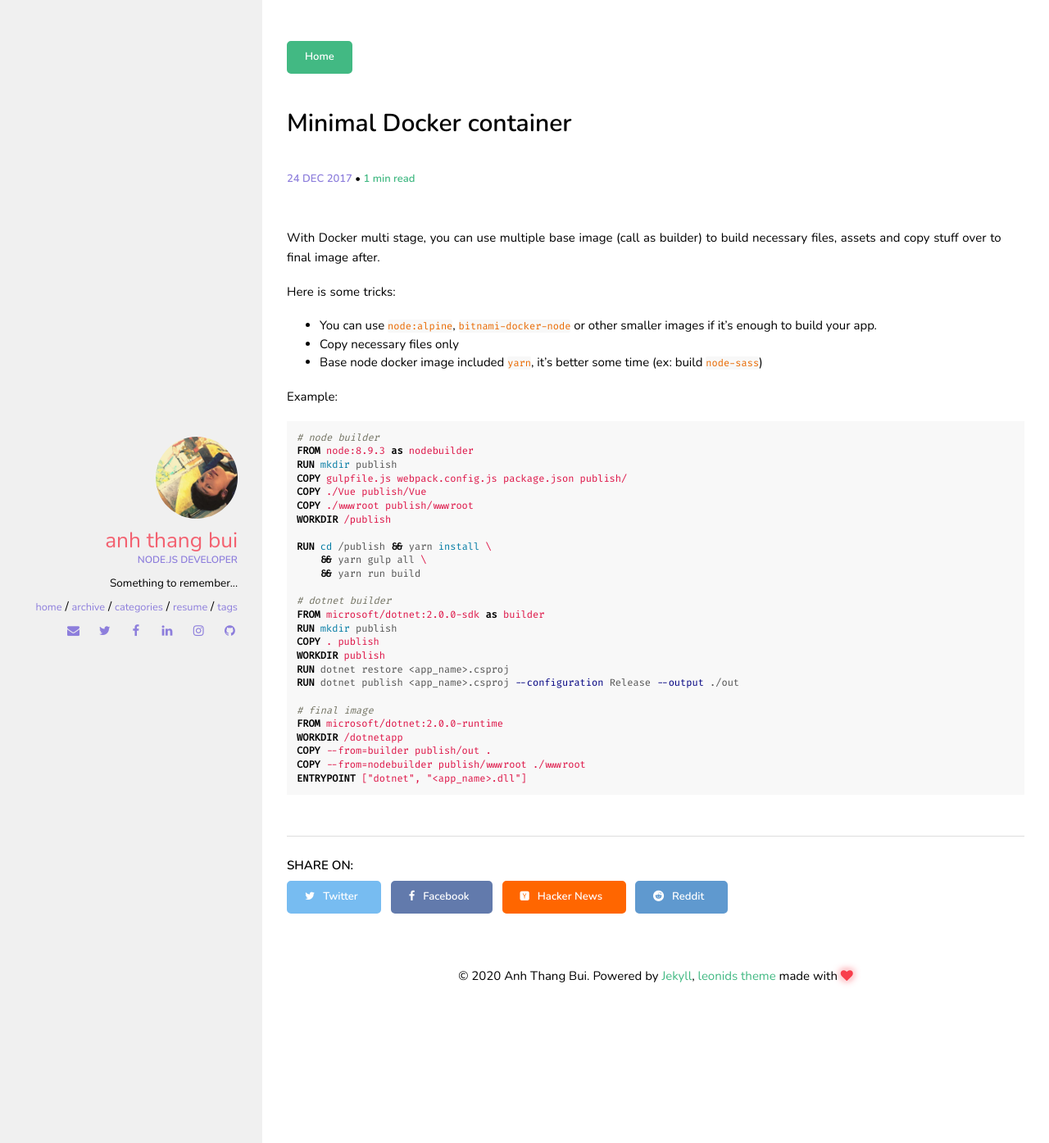
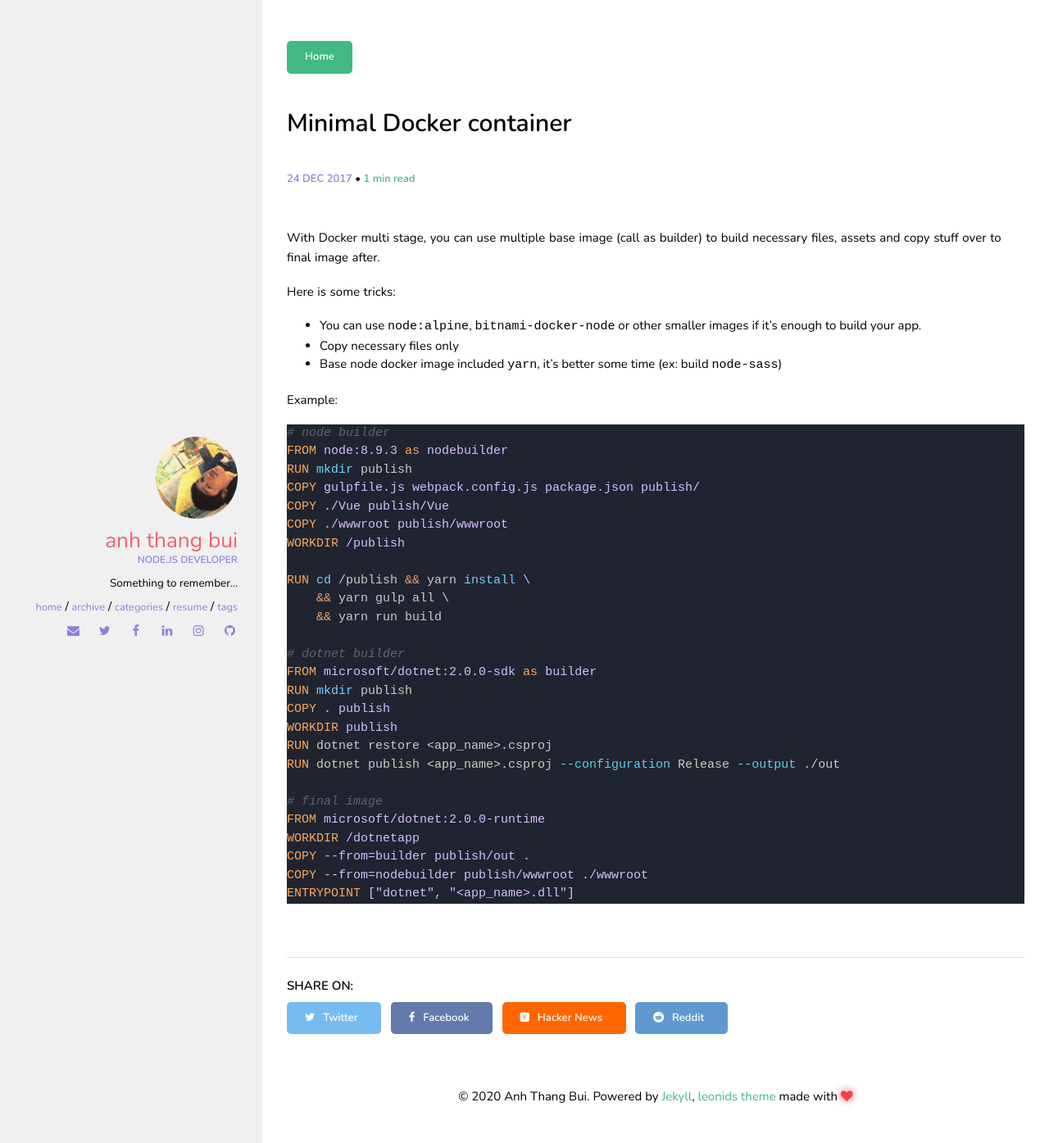
Before and after one commit to anhthang/org, a Jekyll site: the page built from _posts/2017-12-24-minimal-docker-container.md, in a window 1280 px wide. Shown: the whole page at 82% size. Built offline with Jekyll 4.4.1, drawn with Linux system fonts in a browser that asks for light colours.

Commit message:
:bento: adding ayu theme

```diff
--- /dev/null
+++ b/_sass/components/_ayu-light.scss
@@ -0,0 +1,95 @@
+/**
+ * Code Highlighting Style for Jekyll or Pygments
+ * Ayu Light Theme by dempfi
+ * https://github.com/dempfi
+ */
+
+$accent: #ff9940;
+$background: #fafafa;
+$foreground: #6c7680;
+$ui: #959da6;
+$tag: #55b4d4;
+$func: #f2ae49;
+$entity: #399ee6;
+$string: #86b300;
+$regexp: #4cbf99;
+$markup: #f07171;
+$keyword: #fa8d3e;
+$special: #e6ba7e;
+$comment: #abb0b6;
+$constant: #a37acc;
+$operator: #ed9366;
+$error: #f51818;
+
+.highlight {
+	background-color: $background;
+	color: $foreground;
+	.c { color: $comment; font-style: italic; } /* Comment */
+	.err { color: $background; background-color: $error; } /* Error */
+	// .g { color: $generic } /* Generic */
+	.k { color: $keyword } /* Keyword */
+	// .l { color: #93a1a1 } /* Literal */
+	// .n { color: #93a1a1 } /* Name */
+	.o { color: $operator } /* Operator */
+	// .x { color: #cb4b16 } /* Other */
+	// .p { color: #93a1a1 } /* Punctuation */
+	.cm { color: $comment } /* Comment.Multiline */
+	.cp { color: $comment } /* Comment.Preproc */
+	.c1 { color: $comment } /* Comment.Single */
+	.cs { color: $special } /* Comment.Special */
+	.gd { color: $error } /* Generic.Deleted */
+	.ge { font-style: italic } /* Generic.Emph */
+	.gr { color: $background; background-color: $error; } /* Generic.Error */
+	.gh { color: $accent } /* Generic.Heading */
+	.gi { color: $string } /* Generic.Inserted */
+	.go { color: $foreground } /* Generic.Output */
+	.gp { color: $foreground } /* Generic.Prompt */
+	.gs { font-weight: bold } /* Generic.Strong */
+	.gu { color: $foreground } /* Generic.Subheading */
+	.gt { color: $background; background-color: $error; } /* Generic.Traceback */
+	.kc { color: $keyword } /* Keyword.Constant */
+	.kd { color: $keyword } /* Keyword.Declaration */
+	.kn { color: $operator } /* Keyword.Namespace */
+	.kp { color: $keyword } /* Keyword.Pseudo */
+	.kr { color: $keyword } /* Keyword.Reserved */
+	.kt { color: $keyword } /* Keyword.Type */
+	// .ld { color: #93a1a1 } /* Literal.Date */
+	.m { color: $constant } /* Literal.Number */
+	.s { color: $constant } /* Literal.String */
+	.na { color: $markup } /* Name.Attribute */
+	.nb { color: $entity } /* Name.Builtin */
+	.nc { color: $func } /* Name.Class */
+	.no { color: $constant } /* Name.Constant */
+	.nd { color: $func } /* Name.Decorator */
+	.ni { color: $entity } /* Name.Entity */
+	.ne { color: $func } /* Name.Exception */
+	.nf { color: $func } /* Name.Function */
+	.nl { color: $entity } /* Name.Label */
+	.nn { color: $entity } /* Name.Namespace */
+	// .nx { color: #93a1a1 } /* Name.Other */
+	// .py { color: #93a1a1 } /* Name.Property */
+	.nt { color: $tag } /* Name.Tag */
+	.nv { color: $entity } /* Name.Variable */
+	.ow { color: $operator } /* Operator.Word */
+	.w { color: $entity } /* Text.Whitespace */
+	.mf { color: $constant } /* Literal.Number.Float */
+	.mh { color: $constant } /* Literal.Number.Hex */
+	.mi { color: $constant } /* Literal.Number.Integer */
+	.mo { color: $constant } /* Literal.Number.Oct */
+	.sb { color: $string } /* Literal.String.Backtick */
+	.sc { color: $string } /* Literal.String.Char */
+	.sd { color: $string } /* Literal.String.Doc */
+	.s2 { color: $string } /* Literal.String.Double */
+	.se { color: $constant } /* Literal.String.Escape */
+	.sh { color: $string } /* Literal.String.Heredoc */
+	.si { color: $string } /* Literal.String.Interpol */
+	.sx { color: $string } /* Literal.String.Other */
+	.sr { color: $regexp } /* Literal.String.Regex */
+	.s1 { color: $string } /* Literal.String.Single */
+	.ss { color: $tag } /* Literal.String.Symbol */
+	.bp { color: $entity } /* Name.Builtin.Pseudo */
+	.vc { color: $entity } /* Name.Variable.Class */
+	.vg { color: $entity } /* Name.Variable.Global */
+	.vi { color: $entity } /* Name.Variable.Instance */
+	.il { color: $constant } /* Literal.Number.Integer.Long */
+}
--- /dev/null
+++ b/_sass/components/_ayu-mirage.scss
@@ -0,0 +1,95 @@
+/**
+ * Code Highlighting Style for Jekyll or Pygments
+ * Ayu Mirage Theme by dempfi
+ * https://github.com/dempfi
+ */
+
+$accent: #ffcc66;
+$background: #1f2430;
+$foreground: #cbccc6;
+$ui: #707a8c;
+$tag: #5ccfe6;
+$func: #ffd580;
+$entity: #73d0ff;
+$string: #bae67e;
+$regexp: #95e6cb;
+$markup: #f28779;
+$keyword: #ffa759;
+$special: #ffe6b3;
+$comment: #5c6773;
+$constant: #d4bfff;
+$operator: #f29e74;
+$error: #ff3333;
+
+.highlight {
+	background-color: $background;
+	color: $foreground;
+	.c { color: $comment; font-style: italic; } /* Comment */
+	.err { color: $background; background-color: $error; } /* Error */
+	// .g { color: $generic } /* Generic */
+	.k { color: $keyword } /* Keyword */
+	// .l { color: #93a1a1 } /* Literal */
+	// .n { color: #93a1a1 } /* Name */
+	.o { color: $operator } /* Operator */
+	// .x { color: #cb4b16 } /* Other */
+	// .p { color: #93a1a1 } /* Punctuation */
+	.cm { color: $comment } /* Comment.Multiline */
+	.cp { color: $comment } /* Comment.Preproc */
+	.c1 { color: $comment } /* Comment.Single */
+	.cs { color: $special } /* Comment.Special */
+	.gd { color: $error } /* Generic.Deleted */
+	.ge { font-style: italic } /* Generic.Emph */
+	.gr { color: $background; background-color: $error; } /* Generic.Error */
+	.gh { color: $accent } /* Generic.Heading */
+	.gi { color: $string } /* Generic.Inserted */
+	.go { color: $foreground } /* Generic.Output */
+	.gp { color: $foreground } /* Generic.Prompt */
+	.gs { font-weight: bold } /* Generic.Strong */
+	.gu { color: $foreground } /* Generic.Subheading */
+	.gt { color: $background; background-color: $error; } /* Generic.Traceback */
+	.kc { color: $keyword } /* Keyword.Constant */
+	.kd { color: $keyword } /* Keyword.Declaration */
+	.kn { color: $operator } /* Keyword.Namespace */
+	.kp { color: $keyword } /* Keyword.Pseudo */
+	.kr { color: $keyword } /* Keyword.Reserved */
+	.kt { color: $keyword } /* Keyword.Type */
+	// .ld { color: #93a1a1 } /* Literal.Date */
+	.m { color: $constant } /* Literal.Number */
+	.s { color: $constant } /* Literal.String */
+	.na { color: $markup } /* Name.Attribute */
+	.nb { color: $entity } /* Name.Builtin */
+	.nc { color: $func } /* Name.Class */
+	.no { color: $constant } /* Name.Constant */
+	.nd { color: $func } /* Name.Decorator */
+	.ni { color: $entity } /* Name.Entity */
+	.ne { color: $func } /* Name.Exception */
+	.nf { color: $func } /* Name.Function */
+	.nl { color: $entity } /* Name.Label */
+	.nn { color: $entity } /* Name.Namespace */
+	// .nx { color: #93a1a1 } /* Name.Other */
+	// .py { color: #93a1a1 } /* Name.Property */
+	.nt { color: $tag } /* Name.Tag */
+	.nv { color: $entity } /* Name.Variable */
+	.ow { color: $operator } /* Operator.Word */
+	.w { color: $entity } /* Text.Whitespace */
+	.mf { color: $constant } /* Literal.Number.Float */
+	.mh { color: $constant } /* Literal.Number.Hex */
+	.mi { color: $constant } /* Literal.Number.Integer */
+	.mo { color: $constant } /* Literal.Number.Oct */
+	.sb { color: $string } /* Literal.String.Backtick */
+	.sc { color: $string } /* Literal.String.Char */
+	.sd { color: $string } /* Literal.String.Doc */
+	.s2 { color: $string } /* Literal.String.Double */
+	.se { color: $constant } /* Literal.String.Escape */
+	.sh { color: $string } /* Literal.String.Heredoc */
+	.si { color: $string } /* Literal.String.Interpol */
+	.sx { color: $string } /* Literal.String.Other */
+	.sr { color: $regexp } /* Literal.String.Regex */
+	.s1 { color: $string } /* Literal.String.Single */
+	.ss { color: $tag } /* Literal.String.Symbol */
+	.bp { color: $entity } /* Name.Builtin.Pseudo */
+	.vc { color: $entity } /* Name.Variable.Class */
+	.vg { color: $entity } /* Name.Variable.Global */
+	.vi { color: $entity } /* Name.Variable.Instance */
+	.il { color: $constant } /* Literal.Number.Integer.Long */
+}
--- a/_sass/components/_dracula.scss
+++ /dev/null
@@ -1,167 +0,0 @@
-/* Dracula Theme v1.2.5
- *
- * https://github.com/zenorocha/dracula-theme
- *
- * Copyright 2016, All rights reserved
- *
- * Code licensed under the MIT license
- * http://zenorocha.mit-license.org
- *
- * @author Rob G <wowmotty@gmail.com>
- * @author Chris Bracco <chris@cbracco.me>
- * @author Zeno Rocha <hi@zenorocha.com>
- * @author Piruin Panichphol <piruin.p@gmail.com>
- */
-
-/*
- * Variables
- */
-
- $dt-gray-dark: #282a36;  // Background
- $dt-gray: #44475a;       // Current Line & Selection
- $dt-gray-light: #f8f8f2; // Foreground
- $dt-blue: #6272a4;       // Comment
- $dt-cyan: #8be9fd;
- $dt-green: #50fa7b;
- $dt-orange: #ffb86c;
- $dt-pink: #ff79c6;
- $dt-purple: #bd93f9;
- $dt-red: #ff5555;
- $dt-yellow: #f1fa8c;
-
- /*
-  * Styles
-  */
-
- .highlight {
-   background: $dt-gray-dark;
-   color: $dt-gray-light;
-
-   .hll,
-   .s,
-   .sa,
-   .sb,
-   .sc,
-   .dl,
-   .sd,
-   .s2,
-   .se,
-   .sh,
-   .si,
-   .sx,
-   .sr,
-   .s1,
-   .ss {
-     color: $dt-yellow;
-   }
-
-   .go {
-     color: $dt-gray;
-   }
-
-   .err,
-   .g,
-   .l,
-   .n,
-   .x,
-   .p,
-   .ge,
-   .gr,
-   .gh,
-   .gi,
-   .gp,
-   .gs,
-   .gu,
-   .gt,
-   .ld,
-   .no,
-   .nd,
-   .ni,
-   .ne,
-   .nn,
-   .nx,
-   .py,
-   .w,
-   .bp {
-     color: $dt-gray-light;
-   }
-
-   .gh,
-   .gi,
-   .gu {
-     font-weight: bold;
-   }
-
-   .ge {
-     text-decoration: underline;
-   }
-
-   .bp {
-     font-style: italic;
-   }
-
-   .c,
-   .ch,
-   .cm,
-   .cpf,
-   .c1,
-   .cs {
-     color: $dt-blue;
-   }
-
-   .kd,
-   .kt,
-   .nb,
-   .nl,
-   .nv,
-   .vc,
-   .vg,
-   .vi,
-   .vm {
-     color: $dt-cyan;
-   }
-
-   .kd,
-   .nb,
-   .nl,
-   .nv,
-   .vc,
-   .vg,
-   .vi,
-   .vm {
-     font-style: italic;
-   }
-
-   .na,
-   .nc,
-   .nf,
-   .fm {
-     color: $dt-green;
-   }
-
-   .k,
-   .o,
-   .cp,
-   .kc,
-   .kn,
-   .kp,
-   .kr,
-   .nt,
-   .ow {
-     color: $dt-pink;
-   }
-
-   .m,
-   .mb,
-   .mf,
-   .mh,
-   .mi,
-   .mo,
-   .il {
-     color: $dt-purple;
-   }
-
-   .gd {
-     color: $dt-red;
-   }
- }
--- a/_sass/components/_solarized-light.scss
+++ /dev/null
@@ -1,93 +0,0 @@
-/* Code Highlighting Style for Pygments or Rouge */
-/* Solarized Light Color Scheme by Ethan Schoonover */
-/* http://ethanschoonover.com/solarized */
-
-$base03:    #002b36;
-$base02:    #073642;
-$base01:    #586e75;
-$base00:    #657b83;
-$base0:     #839496;
-$base1:     #93a1a1;
-$base2:     #eee8d5;
-$base3:     #fdf6e3;
-$yellow:    #b58900;
-$orange:    #cb4b16;
-$red:       #dc322f;
-$magenta:   #d33682;
-$violet:    #6c71c4;
-$blue:      #268bd2;
-$cyan:      #2aa198;
-$green:     #859900;
-
-.highlight {
-  color: $base00;
-  background: $base3;
-
-  .emphasized { color: $base01; font-weight: bold; }
-
-  // Style for line numbers
-  .linenos { color: $base1; }
-
-  .bp { color: $base1; } // Name.Builtin.Pseudo
-  .c { color: $base1; font-style: italic } // Comment
-  .c1 { color: $base1; font-style: italic } // Comment.Single
-  .cm { color: $base1; font-style: italic } // Comment.Multiline
-  .cp { color: $red; font-weight: bold } // Comment.Preproc
-  .cs { color: $base1; font-weight: bold; font-style: italic } // Comment.Special
-  .err { color: $base00; background-color: $red; } // Error
-  .gd .x { color: $base00; background-color: $magenta; } // Generic.Deleted.Specific
-  .gd { color: $base00; background-color: $magenta; } // Generic.Deleted
-  .ge { font-style: italic; } // Generic.Emph
-  .gh { color: $base1; } // Generic.Heading
-  .gi .x { color: $base00; background-color: $base2; } // Generic.Inserted.Specific
-  .gi { color: $green; background-color: $base2; } // Generic.Inserted
-  .go { color: $base00; } // Generic.Output
-  .gp { color: $base01; } // Generic.Prompt
-  .gr { color: $base00; background-color: $red; } // Generic.Error
-  .gs { @extend .emphasized; } // Generic.Strong
-  .gt { color: $red; background-color: $base2; } // Generic.Traceback
-  .gu { color: $base01; } // Generic.Subheading
-  .il { color: $magenta; } // Literal.Number.Integer.Long
-  .k { color: $blue; font-weight: bold; } // Keyword
-  .kc { @extend .emphasized; } // Keyword.Constant
-  .kd { @extend .emphasized; } // Keyword.Declaration
-  .kp { @extend .emphasized; } // Keyword.Pseudo
-  .kr { @extend .emphasized; } // Keyword.Reserved
-  .kt { color: $blue; font-weight: bold } // Keyword.Type
-  .m { color: $magenta; } // Literal.Number
-  .mf { color: $magenta; } // Literal.Number.Float
-  .mh { color: $magenta; } // Literal.Number.Hex
-  .mi { color: $magenta; } // Literal.Number.Integer
-  .mo { color: $magenta; } // Literal.Number.Oct
-  .n { color: $base01; } // Name
-  .na { color: $base1; } // Name.Attribute
-  .nb { color: $cyan; } // Name.Builtin
-  .nc { color: $blue; font-weight: bold } // Name.Class
-  .ne { color: $blue; font-weight: bold } // Name.Exception
-  .nf { color: $blue; font-weight: bold } // Name.Function
-  .ni { color: $base0; } // Name.Entity
-  .nl { color: $green; }
-  .nn { color: $orange; } // Name.Namespace
-  .no { color: $yellow; } // Name.Constant
-  .nt { color: $blue; font-weight: bold; } // Name.Tag
-  .nv { color: $yellow; } // Name.Variable
-  .p { color: $base01; } // Parentheses
-  .o { color: $violet; } // Operator
-  .ow { font-weight: bold } // Operator.Word
-  .s { color: $cyan; } // Literal.String
-  .s1 { color: $cyan; } // Literal.String.Single
-  .s2 { color: $cyan; } // Literal.String.Double
-  .sb { color: $cyan; } // Literal.String.Backtick
-  .sc { color: $cyan; } // Literal.String.Char
-  .sd { color: $cyan; } // Literal.String.Doc
-  .se { color: $cyan; } // Literal.String.Escape
-  .sh { color: $cyan; } // Literal.String.Heredoc
-  .si { color: $cyan; } // Literal.String.Interpol
-  .sr { color: $green; } // Literal.String.Regex
-  .ss { color: $magenta; } // Literal.String.Symbol
-  .sx { color: $red; } // Literal.String.Other
-  .vc { color: $yellow; } // Name.Variable.Class
-  .vg { color: $yellow; } // Name.Variable.Global
-  .vi { color: $yellow; } // Name.Variable.Instance
-  .w { color: $base2; } // Text.Whitespace
-}
--- a/css/main.scss
+++ b/css/main.scss
@@ -18,7 +18,7 @@
 @import "components/grid";
 @import "components/typography";
 @import "components/buttons";
-@import "components/syntax-highlighting";
+@import "components/ayu-mirage";
 
 // Pages styling
 @import "pages/layout";
```
Also changed, not shown: _sass/components/_variables.scss (line endings or trailing spaces).
